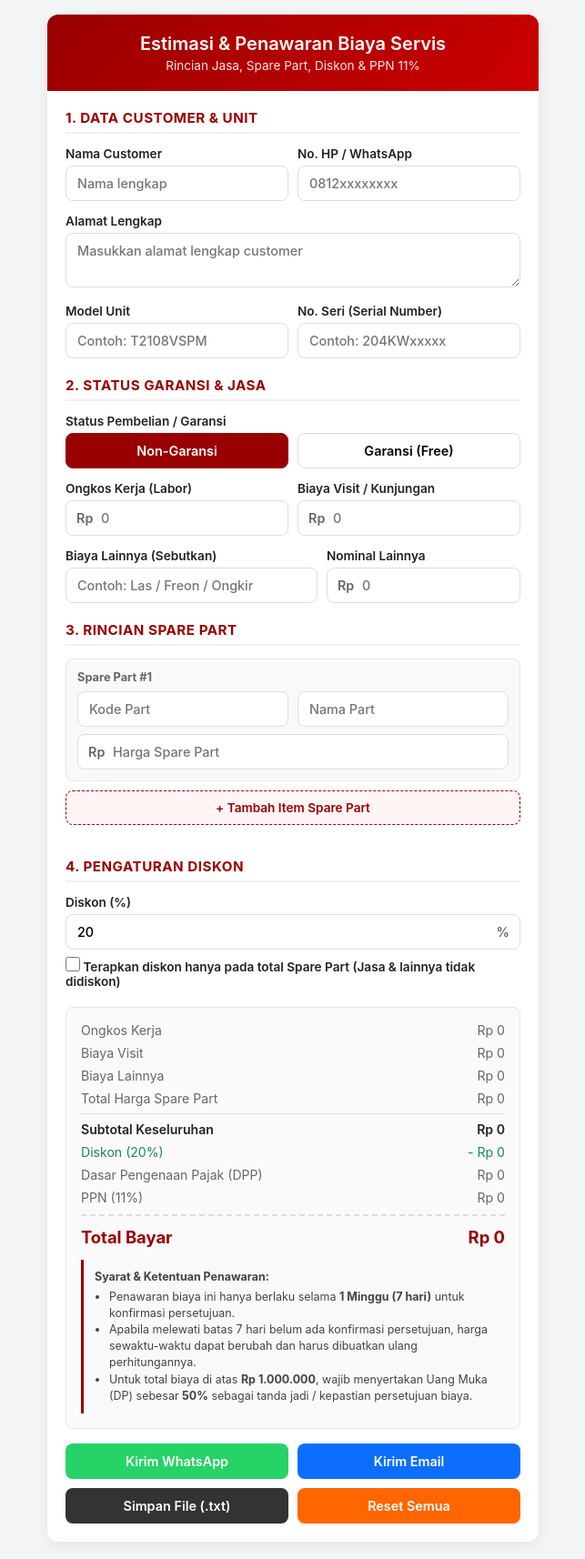
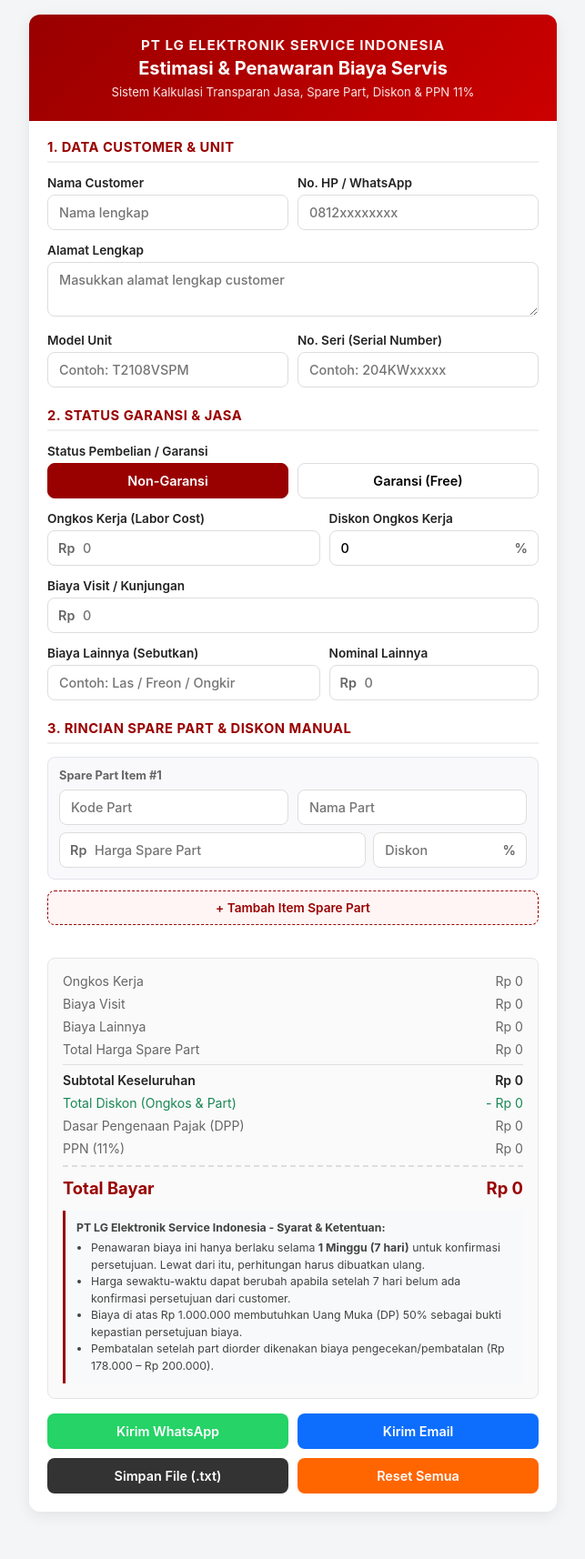
Before and after one commit to lgeid/Perhitungan-Discount-LG, a plain HTML site: page index.html in a window 1280 px wide. Shown: the whole page at 91% size, without its empty margins (318-961 px from the left). Drawn offline with Linux system fonts and the light colour scheme.

Commit message:
Update index.html

```diff
--- a/index.html
+++ b/index.html
@@ -3,7 +3,7 @@
 <head>
     <meta charset="UTF-8">
     <meta name="viewport" content="width=device-width, initial-scale=1.0">
-    <title>Kalkulator & Penawaran Biaya Servis</title>
+    <title>Penawaran Biaya Servis - PT LG Elektronik Service Indonesia</title>
     <style>
         :root {
             --primary: #990000;
@@ -36,7 +36,7 @@
         .container {
             background: #ffffff;
             width: 100%;
-            max-width: 540px;
+            max-width: 580px;
             border-radius: 12px;
             box-shadow: 0 4px 16px rgba(0, 0, 0, 0.08);
             overflow: hidden;
@@ -46,19 +46,27 @@
         .header {
             background: linear-gradient(135deg, var(--primary), #cc0000);
             color: #ffffff;
-            padding: 20px;
+            padding: 24px 20px;
             text-align: center;
+        }
+
+        .header h2 {
+            font-size: 0.95rem;
+            letter-spacing: 1px;
+            text-transform: uppercase;
+            opacity: 0.95;
+            margin-bottom: 4px;
         }
 
         .header h1 {
             font-size: 1.25rem;
-            font-weight: 600;
+            font-weight: 700;
         }
 
         .header p {
-            font-size: 0.85rem;
+            font-size: 0.82rem;
             opacity: 0.9;
-            margin-top: 4px;
+            margin-top: 6px;
         }
 
         .form-body {
@@ -66,12 +74,12 @@
         }
 
         .section-title {
-            font-size: 0.95rem;
+            font-size: 0.92rem;
             font-weight: 700;
             color: var(--primary);
             border-bottom: 2px solid #f0f0f0;
             padding-bottom: 6px;
-            margin-top: 20px;
+            margin-top: 22px;
             margin-bottom: 14px;
             text-transform: uppercase;
             letter-spacing: 0.5px;
@@ -179,7 +187,7 @@
             border: 1px solid #e2e5ec;
             border-radius: 8px;
             padding: 12px;
-            margin-bottom: 10px;
+            margin-bottom: 12px;
             position: relative;
         }
 
@@ -222,21 +230,11 @@
             background: #ffe3e3;
         }
 
-        .checkbox-group {
-            display: flex;
-            align-items: center;
+        .sub-inputs-grid {
+            display: grid;
+            grid-template-columns: 2fr 1fr;
             gap: 8px;
             margin-top: 8px;
-            font-size: 0.83rem;
-            color: var(--text-muted);
-            cursor: pointer;
-        }
-
-        .checkbox-group input {
-            width: 16px;
-            height: 16px;
-            accent-color: var(--primary);
-            cursor: pointer;
         }
 
         .summary-card {
@@ -305,17 +303,18 @@
             background: #fff3cd;
             border: 1px solid #ffecb5;
             color: #664d03;
-            padding: 10px 12px;
+            padding: 12px;
             border-radius: 6px;
-            margin-top: 12px;
-            font-size: 0.85rem;
+            margin-top: 14px;
+            font-size: 0.83rem;
+            line-height: 1.45;
         }
 
         .dp-alert strong {
             display: block;
-            font-size: 0.95rem;
+            font-size: 0.9rem;
             color: #990000;
-            margin-top: 2px;
+            margin-top: 4px;
         }
 
         .terms-box {
@@ -323,9 +322,9 @@
             border-left: 3px solid var(--primary);
             padding: 10px 12px;
             margin-top: 14px;
-            font-size: 0.78rem;
+            font-size: 0.77rem;
             color: #444444;
-            line-height: 1.45;
+            line-height: 1.5;
         }
 
         .terms-box ul {
@@ -371,20 +370,15 @@
         .btn-email { background: var(--email); }
         .btn-save { background: #333333; }
         .btn-reset { background: var(--accent); }
-
-        @media print {
-            body { background: #fff; padding: 0; }
-            .container { box-shadow: none; max-width: 100%; }
-            .btn-add-part, .btn-remove-part, .action-grid, .checkbox-group { display: none !important; }
-        }
     </style>
 </head>
 <body>
 
 <div class="container">
     <div class="header">
+        <h2>PT LG Elektronik Service Indonesia</h2>
         <h1>Estimasi & Penawaran Biaya Servis</h1>
-        <p>Rincian Jasa, Spare Part, Diskon & PPN 11%</p>
+        <p>Sistem Kalkulasi Transparan Jasa, Spare Part, Diskon & PPN 11%</p>
     </div>
 
     <div class="form-body">
@@ -415,7 +409,7 @@
             </div>
         </div>
 
-        <!-- STATUS GARANSI -->
+        <!-- STATUS GARANSI & BIAYA UTAMA -->
         <div class="section-title">2. Status Garansi & Jasa</div>
         <div class="form-group">
             <label>Status Pembelian / Garansi</label>
@@ -428,20 +422,30 @@
             </div>
         </div>
 
+        <!-- Ongkos Kerja + Diskon Manual Ongkos Kerja -->
         <div class="form-row">
-            <div class="form-group">
-                <label for="laborCost">Ongkos Kerja (Labor)</label>
+            <div class="form-group" style="flex: 1.3;">
+                <label for="laborCost">Ongkos Kerja (Labor Cost)</label>
                 <div class="input-wrapper">
                     <span class="input-prefix">Rp</span>
                     <input type="number" id="laborCost" class="has-prefix" placeholder="0" min="0" oninput="calculate()">
                 </div>
             </div>
+            <div class="form-group" style="flex: 1;">
+                <label for="laborDisc">Diskon Ongkos Kerja</label>
+                <div class="input-wrapper">
+                    <input type="number" id="laborDisc" class="has-suffix" placeholder="0" min="0" value="0" oninput="calculate()">
+                    <span class="input-suffix">%</span>
+                </div>
+            </div>
+        </div>
+
+        <!-- Biaya Visit -->
         <div class="form-group">
             <label for="visitCost">Biaya Visit / Kunjungan</label>
             <div class="input-wrapper">
                 <span class="input-prefix">Rp</span>
                 <input type="number" id="visitCost" class="has-prefix" placeholder="0" min="0" oninput="calculate()">
-                </div>
             </div>
         </div>
 
@@ -460,24 +464,10 @@
             </div>
         </div>
 
-        <!-- DAFTAR SPARE PART -->
-        <div class="section-title">3. Rincian Spare Part</div>
+        <!-- DAFTAR SPARE PART (DENGAN DISKON MANUAL PER ITEM) -->
+        <div class="section-title">3. Rincian Spare Part & Diskon Manual</div>
         <div id="partsContainer"></div>
         <button type="button" class="btn-add-part" onclick="addPartRow()">+ Tambah Item Spare Part</button>
-
-        <!-- DISKON -->
-        <div class="section-title">4. Pengaturan Diskon</div>
-        <div class="form-group">
-            <label for="discountPercent">Diskon (%)</label>
-            <div class="input-wrapper">
-                <input type="number" id="discountPercent" class="has-suffix" value="20" min="0" max="100" oninput="calculate()">
-                <span class="input-suffix">%</span>
-            </div>
-            <label class="checkbox-group">
-                <input type="checkbox" id="discountOnlyPart" onchange="calculate()">
-                <span>Terapkan diskon hanya pada total Spare Part (Jasa & lainnya tidak didiskon)</span>
-            </label>
-        </div>
 
         <!-- RINGKASAN PERHITUNGAN -->
         <div class="summary-card" id="summaryArea">
@@ -506,9 +496,9 @@
                 <span id="dispSubtotal">Rp 0</span>
             </div>
 
-            <!-- Diskon & Pajak -->
+            <!-- Total Diskon -->
             <div class="summary-row discount">
-                <span id="dispDiscountLabel">Diskon (20%)</span>
+                <span>Total Diskon (Ongkos & Part)</span>
                 <span id="dispDiscount">- Rp 0</span>
             </div>
             <div class="summary-row">
@@ -524,24 +514,28 @@
                 <span id="dispTotal">Rp 0</span>
             </div>
 
-            <!-- Peringatan DP 50% jika > 1 Juta -->
+            <!-- Peringatan DP 50% & Ketentuan Pembatalan -->
             <div id="dpAlertBox" class="dp-alert">
-                ⚠️ Total biaya di atas Rp 1.000.000. Diperlukan Uang Muka (DP 50%) sebagai bukti kepastian persetujuan:
+                ⚠️ Total biaya di atas Rp 1.000.000. Diperlukan Uang Muka (DP) sebesar 50% sebagai kepastian persetujuan:
                 <strong id="dispDpAmount">Rp 0</strong>
+                <span style="display: block; margin-top: 6px; font-size: 0.8rem; color: #555;">
+                *Catatan Pembatalan: DP/tanda jadi akan dikenakan biaya pengecekan atau pembatalan mulai dari <strong>Rp 178.000 – Rp 200.000</strong> jika terjadi pembatalan sepihak setelah part diorder.
+                </span>
             </div>
 
             <!-- Syarat & Ketentuan Penawaran -->
             <div class="terms-box">
-                <strong>Syarat & Ketentuan Penawaran:</strong>
+                <strong>PT LG Elektronik Service Indonesia - Syarat & Ketentuan:</strong>
                 <ul>
-                    <li>Penawaran biaya ini hanya berlaku selama <strong>1 Minggu (7 hari)</strong> untuk konfirmasi persetujuan.</li>
-                    <li>Apabila melewati batas 7 hari belum ada konfirmasi persetujuan, harga sewaktu-waktu dapat berubah dan harus dibuatkan ulang perhitungannya.</li>
-                    <li>Untuk total biaya di atas <strong>Rp 1.000.000</strong>, wajib menyertakan Uang Muka (DP) sebesar <strong>50%</strong> sebagai tanda jadi / kepastian persetujuan biaya.</li>
+                    <li>Penawaran biaya ini hanya berlaku selama <strong>1 Minggu (7 hari)</strong> untuk konfirmasi persetujuan. Lewat dari itu, perhitungan harus dibuatkan ulang.</li>
+                    <li>Harga sewaktu-waktu dapat berubah apabila setelah 7 hari belum ada konfirmasi persetujuan dari customer.</li>
+                    <li>Biaya di atas Rp 1.000.000 membutuhkan Uang Muka (DP) 50% sebagai bukti kepastian persetujuan biaya.</li>
+                    <li>Pembatalan setelah part diorder dikenakan biaya pengecekan/pembatalan (Rp 178.000 – Rp 200.000).</li>
                 </ul>
             </div>
         </div>
 
-        <!-- TOMBOL AKSI: WA, EMAIL, SIMPAN, RESET -->
+        <!-- TOMBOL AKSI -->
         <div class="action-grid">
             <button type="button" class="btn-action btn-wa" onclick="shareWhatsApp()">Kirim WhatsApp</button>
             <button type="button" class="btn-action btn-email" onclick="shareEmail()">Kirim Email</button>
@@ -559,8 +553,8 @@
         return 'Rp ' + Math.round(angka).toLocaleString('id-ID');
     }
 
-    // Tambah baris input spare part baru
-    function addPartRow(code = '', name = '', price = '') {
+    // Tambah baris input spare part dengan diskon manual per item
+    function addPartRow(code = '', name = '', price = '', disc = '') {
         partCounter++;
         const container = document.getElementById('partsContainer');
         const rowId = `part-row-${partCounter}`;
@@ -568,7 +562,7 @@
         const html = `
             <div class="part-item-card" id="${rowId}">
                 <div class="part-item-header">
-                    <span>Spare Part #${partCounter}</span>
+                    <span>Spare Part Item #${partCounter}</span>
                     ${partCounter > 1 ? `<button type="button" class="btn-remove-part" onclick="removePartRow('${rowId}')">Hapus</button>` : ''}
                 </div>
                 <div class="form-row" style="margin-bottom: 8px;">
@@ -579,9 +573,15 @@
                         <input type="text" class="part-name" placeholder="Nama Part" value="${name}" oninput="calculate()">
                     </div>
                 </div>
+                <div class="sub-inputs-grid">
                     <div class="input-wrapper">
                         <span class="input-prefix">Rp</span>
                         <input type="number" class="part-price has-prefix" placeholder="Harga Spare Part" min="0" value="${price}" oninput="calculate()">
+                    </div>
+                    <div class="input-wrapper">
+                        <input type="number" class="part-disc has-suffix" placeholder="Diskon" min="0" max="100" value="${disc}" oninput="calculate()">
+                        <span class="input-suffix">%</span>
+                    </div>
                 </div>
             </div>
         `;
@@ -619,36 +619,46 @@
         const cards = document.querySelectorAll('.part-item-card');
         const items = [];
         let totalPartCost = 0;
+        let totalPartDiscount = 0;
 
         cards.forEach((card, index) => {
             const code = card.querySelector('.part-code').value.trim();
             const name = card.querySelector('.part-name').value.trim();
             const price = parseFloat(card.querySelector('.part-price').value) || 0;
+            const discPercent = parseFloat(card.querySelector('.part-disc').value) || 0;
+
+            const discAmount = price * (discPercent / 100);
+            const netPrice = price - discAmount;
+
             totalPartCost += price;
+            totalPartDiscount += discAmount;
 
             if (code || name || price > 0) {
                 items.push({
                     no: index + 1,
                     code: code,
                     name: name || 'Spare Part',
-                    price: price
+                    price: price,
+                    discPercent: discPercent,
+                    discAmount: discAmount,
+                    netPrice: netPrice
                 });
             }
         });
 
-        return { items, totalPartCost };
+        return { items, totalPartCost, totalPartDiscount };
     }
 
     function calculate() {
         const labor = parseFloat(document.getElementById('laborCost').value) || 0;
+        const laborDiscPercent = parseFloat(document.getElementById('laborDisc').value) || 0;
+        const laborDiscAmount = labor * (laborDiscPercent / 100);
+
         const visit = parseFloat(document.getElementById('visitCost').value) || 0;
         const otherDesc = document.getElementById('otherDesc').value.trim();
         const other = parseFloat(document.getElementById('otherCost').value) || 0;
 
-        const { items, totalPartCost } = getPartsData();
-
-        const discPercent = parseFloat(document.getElementById('discountPercent').value) || 0;
-        const discountOnlyPart = document.getElementById('discountOnlyPart').checked;
+        const { items, totalPartCost, totalPartDiscount } = getPartsData();
 
         // Tampilkan daftar rincian part di ringkasan
         const partListBox = document.getElementById('partSummaryList');
@@ -657,10 +667,11 @@
             let listHtml = `<div class="part-list-summary-title">Daftar Spare Part (${items.length} Item):</div>`;
             items.forEach(item => {
                 const kodeTag = item.code ? `[${item.code}] ` : '';
+                const discInfo = item.discPercent > 0 ? ` (Disc ${item.discPercent}%)` : '';
                 listHtml += `
                     <div class="part-summary-line">
-                        <span>• ${kodeTag}${item.name}</span>
-                        <span>${formatRupiah(item.price)}</span>
+                        <span>• ${kodeTag}${item.name}${discInfo}</span>
+                        <span>${formatRupiah(item.netPrice)}</span>
                     </div>
                 `;
             });
@@ -681,29 +692,25 @@
         const subtotal = labor + visit + other + totalPartCost;
         document.getElementById('dispSubtotal').innerText = formatRupiah(subtotal);
 
+        const totalDiscount = laborDiscAmount + totalPartDiscount;
         const dpAlertBox = document.getElementById('dpAlertBox');
 
         if (isWarranty) {
-            document.getElementById('dispDiscountLabel').innerText = `Potongan Garansi (100%)`;
-            document.getElementById('dispDiscount').innerText = `- ${formatRupiah(subtotal)}`;
+            document.getElementById('dispDiscount.innerText') || '';
+            document.getElementById('dispDiscount').innerText = `- ${formatRupiah(subtotal)} (Garansi)`;
             document.getElementById('dispDpp').innerText = 'Rp 0';
             document.getElementById('dispPpn').innerText = 'Rp 0';
             document.getElementById('dispTotal').innerText = 'Rp 0';
             dpAlertBox.style.display = 'none';
-            return { subtotal, discountAmount: subtotal, dpp: 0, ppn: 0, grandTotal: 0, dpRequired: 0, items };
+            return { subtotal, totalDiscount, dpp: 0, ppn: 0, grandTotal: 0, dpRequired: 0, items, laborDiscAmount };
         }
 
-        // Hitung diskon
-        const discountBase = discountOnlyPart ? totalPartCost : subtotal;
-        const discountAmount = discountBase * (discPercent / 100);
-
         // Hitung DPP & PPN 11%
-        const dpp = Math.max(0, subtotal - discountAmount);
+        const dpp = Math.max(0, subtotal - totalDiscount);
         const ppn = dpp * 0.11;
         const grandTotal = dpp + ppn;
 
-        document.getElementById('dispDiscountLabel').innerText = `Diskon (${discPercent}%)`;
-        document.getElementById('dispDiscount').innerText = `- ${formatRupiah(discountAmount)}`;
+        document.getElementById('dispDiscount').innerText = `- ${formatRupiah(totalDiscount)}`;
         document.getElementById('dispDpp').innerText = formatRupiah(dpp);
         document.getElementById('dispPpn').innerText = formatRupiah(ppn);
         document.getElementById('dispTotal').innerText = formatRupiah(grandTotal);
@@ -718,10 +725,9 @@
             dpAlertBox.style.display = 'none';
         }
 
-        return { subtotal, discountAmount, dpp, ppn, grandTotal, dpRequired, items };
+        return { subtotal, totalDiscount, dpp, ppn, grandTotal, dpRequired, items, laborDiscAmount };
     }
 
-    // Format teks lengkap untuk WA, Email, dan File TXT
     function generateReportText() {
         const calc = calculate();
         const custName = document.getElementById('custName').value.trim() || '-';
@@ -731,14 +737,15 @@
         const unitSerial = document.getElementById('unitSerial').value.trim() || '-';
 
         const labor = parseFloat(document.getElementById('laborCost').value) || 0;
+        const laborDiscPercent = parseFloat(document.getElementById('laborDisc').value) || 0;
         const visit = parseFloat(document.getElementById('visitCost').value) || 0;
         const otherDesc = document.getElementById('otherDesc').value.trim();
         const other = parseFloat(document.getElementById('otherCost').value) || 0;
-        const discPercent = parseFloat(document.getElementById('discountPercent').value) || 0;
 
         const tgl = new Date().toLocaleDateString('id-ID', { day: '2-digit', month: 'long', year: 'numeric' });
 
-        let text = `*ESTIMASI & PENAWARAN BIAYA SERVIS*\n`;
+        let text = `*PT LG ELEKTRONIK SERVICE INDONESIA*\n`;
+        text += `*ESTIMASI & PENAWARAN BIAYA SERVIS*\n`;
         text += `Tanggal: ${tgl}\n`;
         text += `Status: ${isWarranty ? 'GARANSI (FREE)' : 'NON-GARANSI'}\n`;
         text += `----------------------------------------\n`;
@@ -750,7 +757,7 @@
         text += `No.Seri: ${unitSerial}\n`;
         text += `----------------------------------------\n`;
         text += `*RINCIAN BIAYA*\n`;
-        text += `• Ongkos Kerja : ${formatRupiah(labor)}\n`;
+        text += `• Ongkos Kerja : ${formatRupiah(labor)}${laborDiscPercent > 0 ? ' (Disc ' + laborDiscPercent + '%)' : ''}\n`;
         text += `• Biaya Visit  : ${formatRupiah(visit)}\n`;
         if (other > 0 || otherDesc) {
             text += `• Lainnya (${otherDesc || '-'}): ${formatRupiah(other)}\n`;
@@ -760,7 +767,8 @@
             text += `\n*DAFTAR SPARE PART:*\n`;
             calc.items.forEach(item => {
                 const kode = item.code ? `[${item.code}] ` : '';
-                text += `- ${kode}${item.name} : ${formatRupiah(item.price)}\n`;
+                const discInfo = item.discPercent > 0 ? ` (Disc ${item.discPercent}%)` : '';
+                text += `- ${kode}${item.name}${discInfo} : ${formatRupiah(item.netPrice)}\n`;
             });
         }
 
@@ -769,7 +777,7 @@
         if (isWarranty) {
             text += `Potongan Garansi: -${formatRupiah(calc.subtotal)}\n`;
         } else {
-            text += `Diskon (${discPercent}%)   : -${formatRupiah(calc.discountAmount)}\n`;
+            text += `Total Diskon   : -${formatRupiah(calc.totalDiscount)}\n`;
             text += `DPP            : ${formatRupiah(calc.dpp)}\n`;
             text += `PPN (11%)      : ${formatRupiah(calc.ppn)}\n`;
         }
@@ -780,10 +788,10 @@
         }
 
         text += `----------------------------------------\n`;
-        text += `*CATATAN & KETENTUAN:*\n`;
-        text += `1. Penawaran ini hanya berlaku 1 Minggu (7 hari) untuk konfirmasi persetujuan. Lewat dari itu harus dibuatkan ulang perhitungan.\n`;
-        text += `2. Harga sewaktu-waktu dapat berubah setelah 7 hari belum ada konfirmasi persetujuan.\n`;
-        text += `3. Biaya di atas Rp 1.000.000 dibutuhkan uang muka (DP) sebesar 50% sebagai bukti kepastian persetujuan biaya.\n`;
+        text += `*SYARAT & KETENTUAN:*\n`;
+        text += `1. Penawaran ini hanya berlaku 1 Minggu (7 hari) untuk konfirmasi persetujuan. Lewat dari itu harus dibuatkan ulang perhitungan & harga dapat berubah.\n`;
+        text += `2. Biaya di atas Rp 1.000.000 membutuhkan Uang Muka (DP) 50% sebagai kepastian persetujuan.\n`;
+        text += `3. Pembatalan setelah part diorder akan dikenakan biaya pengecekan/pembatalan sebesar Rp 178.000 – Rp 200.000.\n`;
 
         return text;
     }
@@ -804,7 +812,7 @@
         const text = generateReportText().replace(/\*/g, '');
         const custName = document.getElementById('custName').value.trim() || 'Customer';
         const unitModel = document.getElementById('unitModel').value.trim() || '';
-        const subject = `Penawaran Biaya Servis - ${custName} ${unitModel ? '(' + unitModel + ')' : ''}`;
+        const subject = `Penawaran Biaya Servis LG - ${custName} ${unitModel ? '(' + unitModel + ')' : ''}`;
         window.location.href = `mailto:?subject=${encodeURIComponent(subject)}&body=${encodeURIComponent(text)}`;
     }
 
@@ -814,7 +822,7 @@
         const blob = new Blob([text], { type: 'text/plain;charset=utf-8' });
         const link = document.createElement('a');
         link.href = URL.createObjectURL(blob);
-        link.download = `Penawaran_Servis_${custName}.txt`;
+        link.download = `Penawaran_LG_Servis_${custName}.txt`;
         link.click();
     }
 
@@ -825,11 +833,10 @@
         document.getElementById('unitModel').value = '';
         document.getElementById('unitSerial').value = '';
         document.getElementById('laborCost').value = '';
+        document.getElementById('laborDisc').value = '0';
         document.getElementById('visitCost').value = '';
         document.getElementById('otherDesc').value = '';
         document.getElementById('otherCost').value = '';
-        document.getElementById('discountPercent').value = 20;
-        document.getElementById('discountOnlyPart').checked = false;
 
         document.getElementById('partsContainer').innerHTML = '';
         partCounter = 0;
@@ -837,7 +844,6 @@
         setWarranty(false);
     }
 
-    // Inisialisasi 1 baris part pertama saat halaman dibuka
     window.onload = function() {
         addPartRow();
     };
```
Lines whose indentation alone changed are shown as unchanged.
